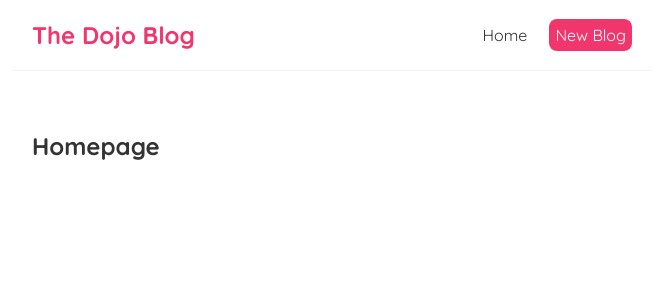
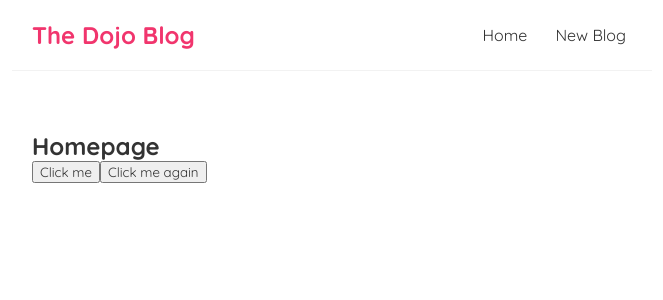
Before and after one commit to bibmode/dojo-blog, a React (Create React App) app: page / in a window 1280 px wide. Shown: the top 300 px of the page, without its empty margins (308-971 px from the left). Built offline with nearby package versions, Linux system fonts and the light colour scheme.

Commit message:
click events

```diff
--- a/src/Home.js
+++ b/src/Home.js
@@ -1,7 +1,17 @@
 const Home = () => {
+  const handleClick = (e) => {
+    console.log("hello, ninjas", e.target);
+  };
+
+  const handleClickAgain = (name) => {
+    console.log(`hello, ${name}`);
+  };
+
   return (
     <div className="home">
       <h2>Homepage</h2>
+      <button onClick={handleClick}>Click me</button>
+      <button onClick={() => handleClickAgain("mario")}>Click me again</button>
     </div>
   );
 };
--- a/src/Navbar.js
+++ b/src/Navbar.js
@@ -4,16 +4,7 @@ const Navbar = () => {
       <h1>The Dojo Blog</h1>
       <div className="links">
         <a href="/">Home</a>
-        <a
-          href="/create"
-          style={{
-            color: "white",
-            backgroundColor: "#f1356d",
-            borderRadius: "8px",
-          }}
-        >
-          New Blog
-        </a>
+        <a href="/create">New Blog</a>
       </div>
     </nav>
   );
```
